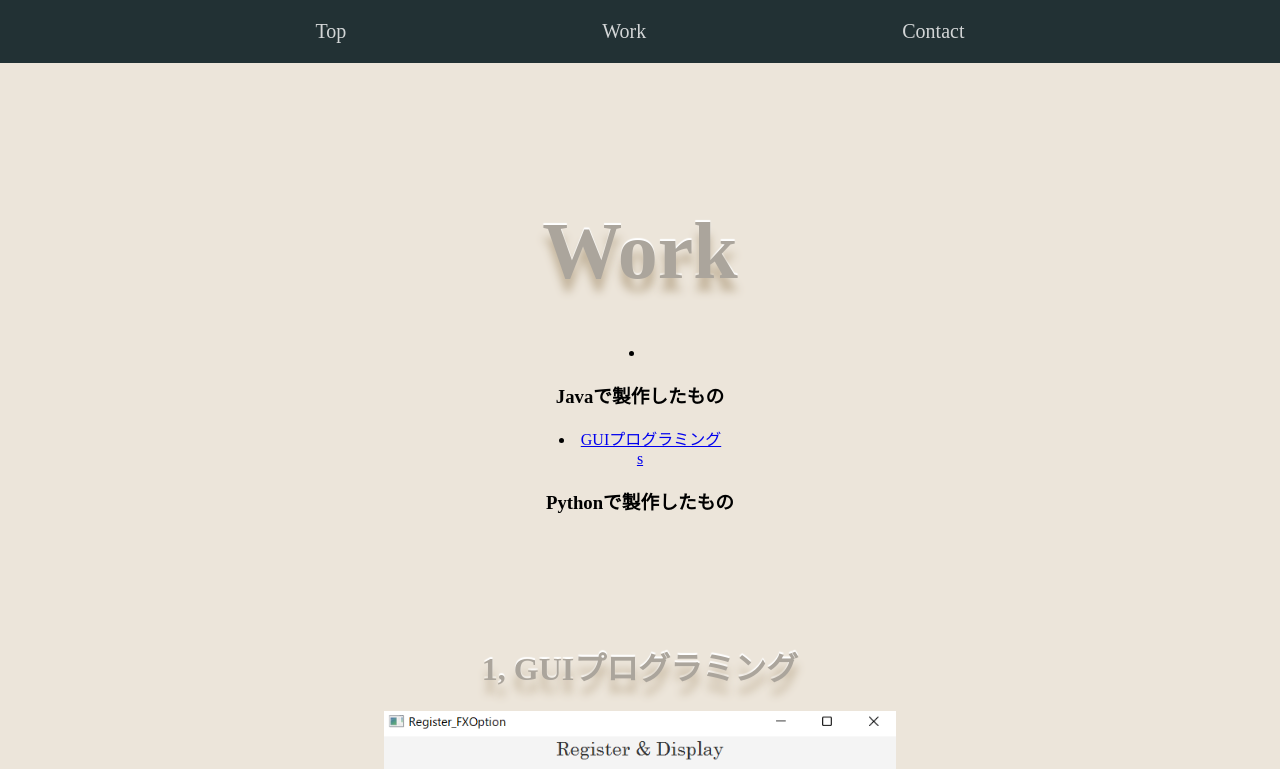
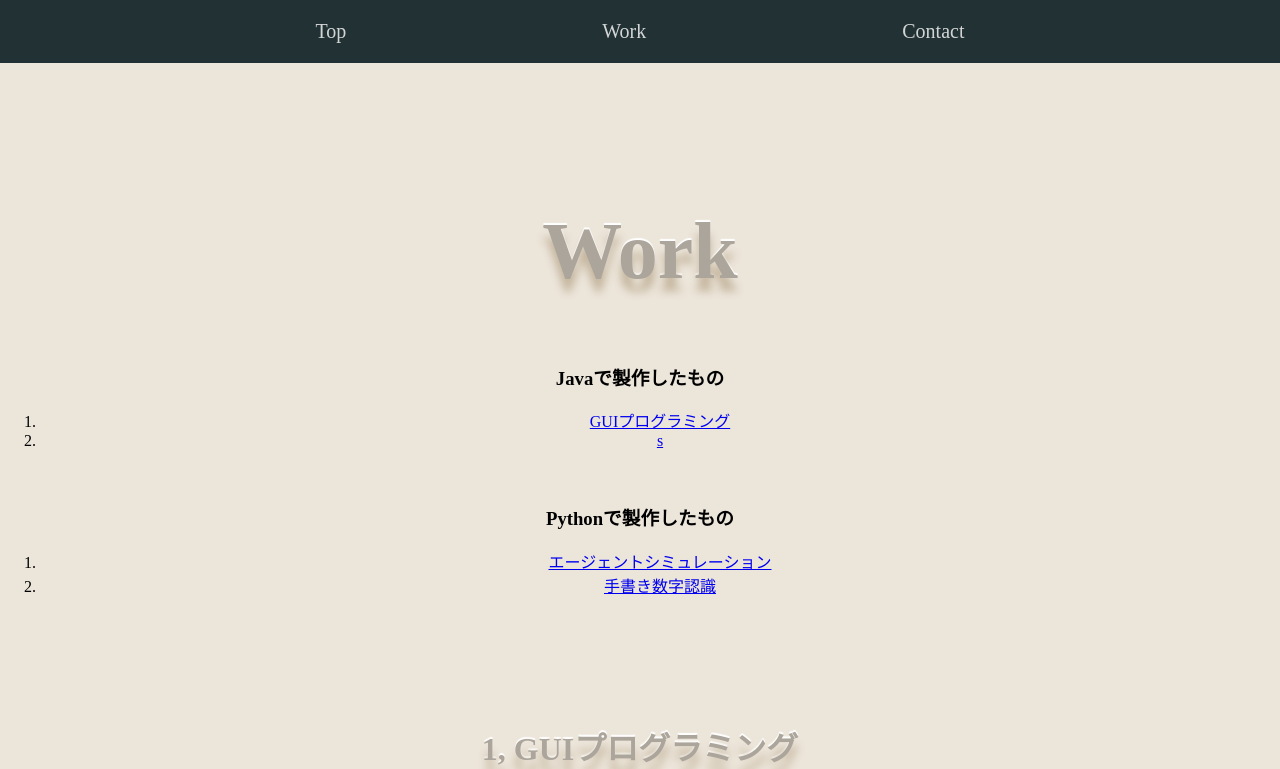
Before and after one commit to chutake/introduction_2, a React (Create React App) app: page /Work in a window 1280 px wide. Shown: the top 769 px of the page. Built offline with nearby package versions, Linux system fonts and the light colour scheme.

Commit message:
modified

```diff
--- a/src/components/MainWork.js
+++ b/src/components/MainWork.js
@@ -12,16 +12,26 @@ const MainWork = () => {
       <br />
       <br />
 
-      <li>
-        <h3>Javaで製作したもの</h3>
-        <li className="mokuzi">
+      <h3>Javaで製作したもの</h3>
+      <ol>
+        <li type="1">
           <a href="#section1">GUIプログラミング</a>
-          <br />
+        </li>
+        <li type="1">
           <a href="#section2">s</a>
-          <br />
         </li>
-        <h3>Pythonで製作したもの</h3>
-      </li>
+      </ol>
+      <br />
+      <h3>Pythonで製作したもの</h3>
+      <ol>
+        <li type="1">
+          <a href="#section4">エージェントシミュレーション</a>
+        </li>
+        <li type="1">
+          <a href="#section5">手書き数字認識</a>
+        </li>
+      </ol>
+
       <li className="production">
         <h2>
           1, GUIプログラミング<br></br>
```
